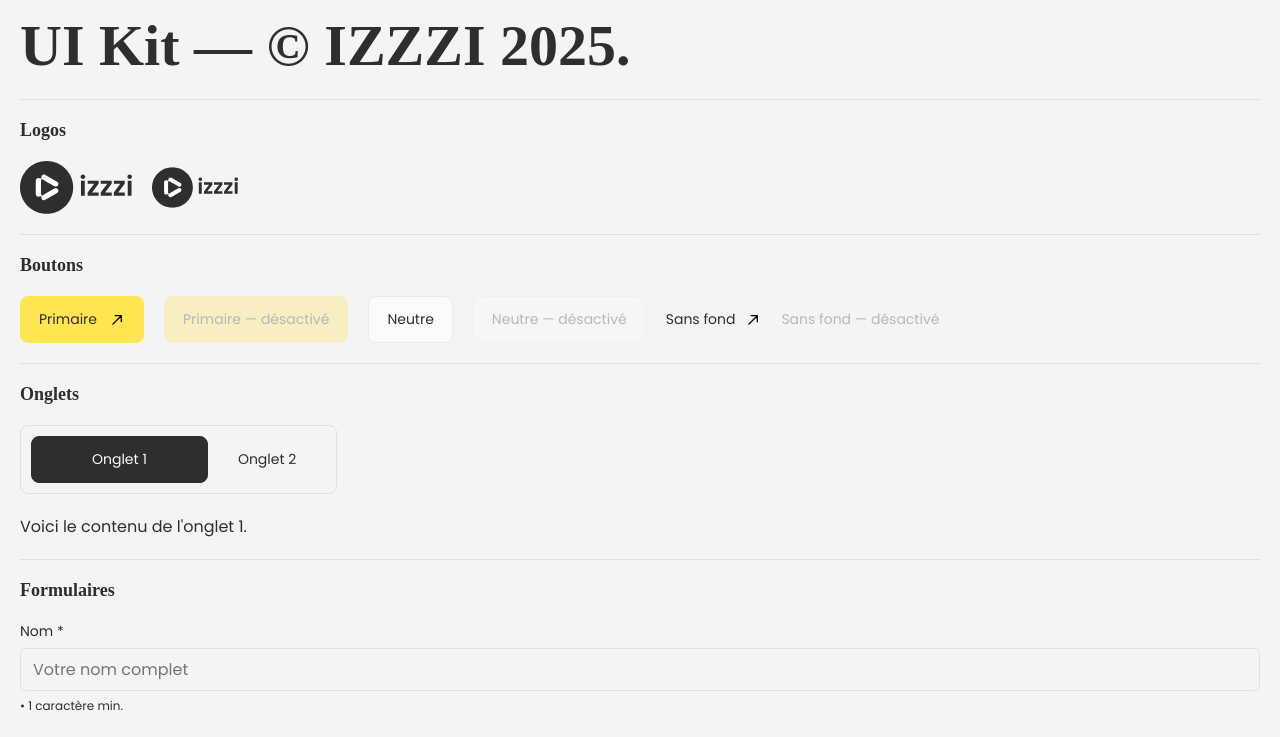
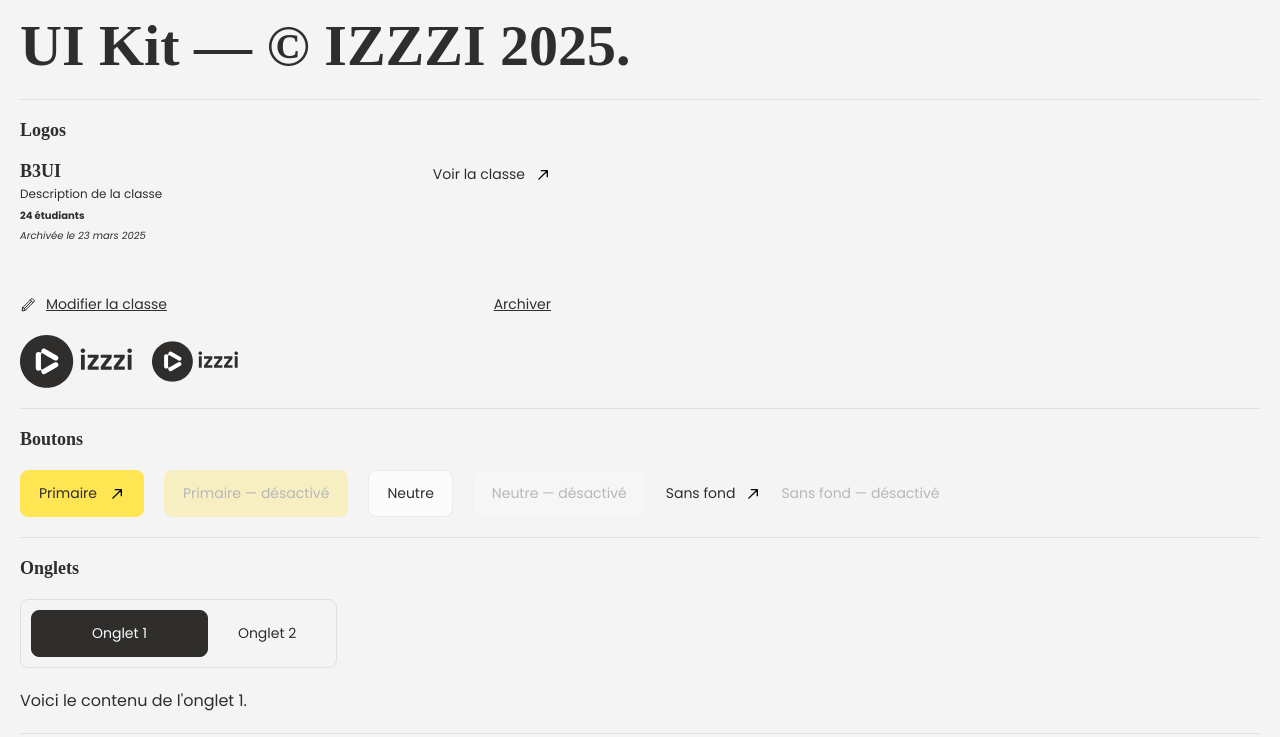
Before and after one commit to Karamelooo/ESGI-IZZZI, a Vue app in the folder front/: page /ui-kit in a window 1280 px wide. Shown: the top 737 px of the page. Built offline with nearby package versions, Linux system fonts and the light colour scheme; a web font is replaced by a local one.

Commit message:
feat: add cardClass component

```diff
--- a/front/src/assets/css/main.css
+++ b/front/src/assets/css/main.css
@@ -129,3 +129,11 @@ h3 {
 h4 {
   font-size: 0.875rem;
 }
+
+p.p12 {
+  font-size: 0.75rem;
+}
+
+p.p10 {
+  font-size: 0.625rem;
+}
--- /dev/null
+++ b/front/src/components/layout/CardClass.vue
@@ -0,0 +1,69 @@
+<script lang="ts" setup>
+import Button from '../base/Button.vue';
+
+const permission = true;
+const archived = true;
+const buttonText = permission ? 'Voir la classe' : '';
+const buttonText2 = permission ? 'Modifier la classe' : 'Voir la classe';
+const buttonIcon = permission ? 'Pen-Mobile' : 'Eyes';
+</script>
+
+<template>
+  <div class="classContainer">
+    <div class="classTop">
+      <div class="classDesc">
+        <h3>B3UI</h3>
+        <p class="p12">Description de la classe</p>
+        <p class="p10 studentsCount">24 étudiants</p>
+        <p v-if="archived" class="p10 classArchived">Archivée le 23 mars 2025</p>
+      </div>
+      <div>
+        <Button variant="plain" icon="Arrow" class="buttonShowClass" iconPosition="right">{{ buttonText }}</Button>
+      </div>
+    </div>
+    <section class="buttonContainer">
+      <Button variant="plain" :icon="buttonIcon" class="buttonClass" iconPosition="left">{{ buttonText2 }}</Button>
+      <Button v-if="permission" variant="plain" class="buttonClass">Archiver</Button>
+    </section>
+  </div>
+</template>
+
+<style scoped>
+.classContainer {
+  display: flex;
+  flex-direction: column;
+  width: 362px;
+}
+
+.classDesc p {
+  line-height: 2;
+}
+
+.classArchived {
+  font-style: italic;
+}
+
+.classTop {
+  margin-bottom: 3rem;
+}
+
+.buttonClass {
+  text-decoration: underline;
+}
+
+.studentsCount {
+  font-weight: bold;
+}
+
+.buttonContainer,
+.classTop {
+  display: flex;
+  justify-content: space-between;
+}
+
+@media (min-width: 1024px) {
+  .classContainer {
+    width: 531px;
+  }
+}
+</style>
--- a/front/src/views/public/UIKit.vue
+++ b/front/src/views/public/UIKit.vue
@@ -6,6 +6,7 @@ import CheckBoxGroup from '@components/form/CheckBoxGroup.vue';
 import Loader from '@components/animated/Loader.vue';
 import Live from '@components/animated/Live.vue';
 import Banderole from '@components/animated/Banderole.vue';
+import CardClass from '@/components/layout/CardClass.vue';
 
 const toast = useToast();
 
@@ -40,6 +41,10 @@ const iconRows = chunk(iconNames, 7);
 
     <div class="component">
       <h3>Logos</h3>
+
+      <div class="row">
+        <CardClass />
+      </div>
 
       <div class="row">
         <Logo :linkToHome="true" />
```
